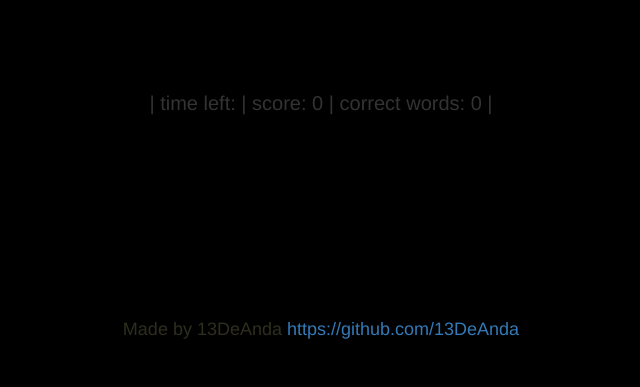
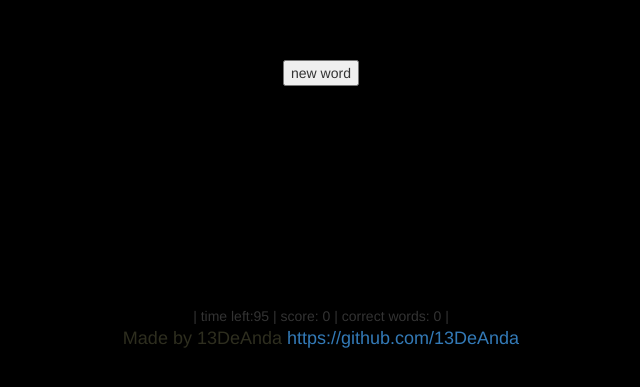
Before and after one commit to 13DeAnda/wordScramble, a website: page game.html in a window 1280 px wide. Shown: the part 165-552 px from the top of the page, without its empty margins (319-959 px from the left). Drawn offline with nearby package versions, Linux system fonts and the light colour scheme; files that its build step writes are made by us from their sources; no server answers.

Commit message:
few details on syntax fixed

```diff
--- a/scramble.html
+++ b/scramble.html
@@ -1,4 +1,5 @@
 <div class="scramble">
+
   <div class="word text-center row">
     <div  ng-repeat="letter in userWord track by $index" class="letter {{tansitionColor}}">
       {{letter }}
@@ -7,8 +8,13 @@
       {{letter.letter }}
     </div>
   </div>
+  <div class="bottons row">
+    <button ng-click="getWord()" ng-hide="gameOver">new word</div>
+    <button ng-click="newGame()" ng-show="gameOver">new game</div>
+  </div>
   <div class="bottom text-center row">
     {{message}}<br>
-    |  time left:{{timer}} | score: {{score}} | correct words: {{correct}} |
+    |  time left:{{timerTime}} | score: {{score}} | correct words: {{correct}} |
   </div>
+
 </div>
--- a/scramble.js
+++ b/scramble.js
@@ -11,23 +11,25 @@ app.directive('scramble', function () {
       scope.getWord();
       scope.setTimer();
     }
-    function controller($scope, $timeout) {
+    function controller($scope, $timeout, $http) {
       $scope.tansitionColor = "neutral";
       $scope.shuffledWord = "";
       $scope.userWord = ""; //what the user types
       $scope.usedLetters = [];
-      $scope.gameTime = 100;
+      $scope.timerTime = 100;
       $scope.score = 0;
       $scope.correct = 0;
+
+      $scope.getWord = function(){
+        $scope.gameOver = false;
+        var path = "http://api.wordnik.com:80/v4/words.json/randomWord?hasDictionaryDef=true&includePartOfSpeech=adverb&excludePartOfSpeech=verb&minCorpusCount=0&maxCorpusCount=-1&minDictionaryCount=1&maxDictionaryCount=-1&minLength=5&maxLength=8&api_key=a2a73e7b926c924fad7001ca3111acd55af2ffabf50eb4ae5";
+        $http.get(path).then($scope.onGetWord);
+      };
 
       $scope.onGetWord = function(response){
         $scope.tansitionColor = "neutral";
         $scope.retrivedWord = response.data.word.toLowerCase();
         $scope.makeWordObject();
-      };
-      $scope.getWord = function(){
-        var path = "http://api.wordnik.com:80/v4/words.json/randomWord?hasDictionaryDef=true&includePartOfSpeech=adverb&excludePartOfSpeech=verb&minCorpusCount=0&maxCorpusCount=-1&minDictionaryCount=1&maxDictionaryCount=-1&minLength=5&maxLength=8&api_key=a2a73e7b926c924fad7001ca3111acd55af2ffabf50eb4ae5";
-        $http.get(path).then($scope.onGetWord);
       };
 
       $scope.makeWordObject = function(){
@@ -48,20 +50,26 @@ app.directive('scramble', function () {
       };
 
       $scope.onTimer = function() {
-        if($scope.gameTime ===  0) {
+        if($scope.timerTime ===  0) {
             $timeout.cancel(timer);
             $scope.userWord = "";
             $scope.letters = [];
             $scope.message = "";
+            $scope.gameOver = true;
             alert("time is up, your score: " +$scope.score);
             return;
         }
-        $scope.gameTime--;
+        $scope.timerTime--;
         timer = $timeout($scope.onTimer, 1000);
       };
 
+      $scope.newGame = function(){
+        $scope.getWord();
+        $scope.timerTime = 100;
+        $scope.setTimer();
+      };
       //when wrong answer
-      $scope.onTransitionWrongTimeout = function(){
+      $scope.wrong = function(){
         $scope.tansitionColor = "neutral";
         $scope.userWord = "";
         $scope.message = "";
@@ -71,7 +79,9 @@ app.directive('scramble', function () {
         }
       };
       //when right answer
-      $scope.onTransitionRightTimeout = function(){
+      $scope.right = function(){
+        $scope.score += 5;
+        $scope.correct++;
         $scope.tansitionColor = "neutral";
         $scope.userWord = "";
         $scope.message = "";
@@ -88,6 +98,8 @@ app.directive('scramble', function () {
         }
         return parts.join('');
       };
+      //checks if it is a
+
       //catches what the user is typing
       $scope.type = function(e){
         //if it's a backspace
@@ -134,28 +146,24 @@ app.directive('scramble', function () {
           if($scope.retrivedWord === $scope.userWord || reverse === $scope.userWord){
             $scope.message = "correct";
             $scope.tansitionColor = "correct";
-            $scope.score += 5;
-            $scope.correct++;
-            $scope.transitionTimeout = $timeout($scope.onTransitionRightTimeout, 3000);
+            $scope.transitionTimer = $timeout($scope.right, 3000);
           }
           //wrong
           else{
             $scope.tansitionColor = "incorrect";
             $scope.message = "incorrect";
-            $scope.transitionTimeout = $timeout($scope.onTransitionWrongTimeout, 3000);
+            $scope.transitionTimer = $timeout($scope.wrong, 3000);
           }
         }
       };
+
+
     }
     return {
         restrict: 'E',
-        replace: true,
-        transclude: false,
-        controller: controller,
         templateUrl:"scramble.html",
-        scope: {
-        },
+        scope: {},
         link: linkingFunction,
-
+        controller: controller
     };
 });
```
